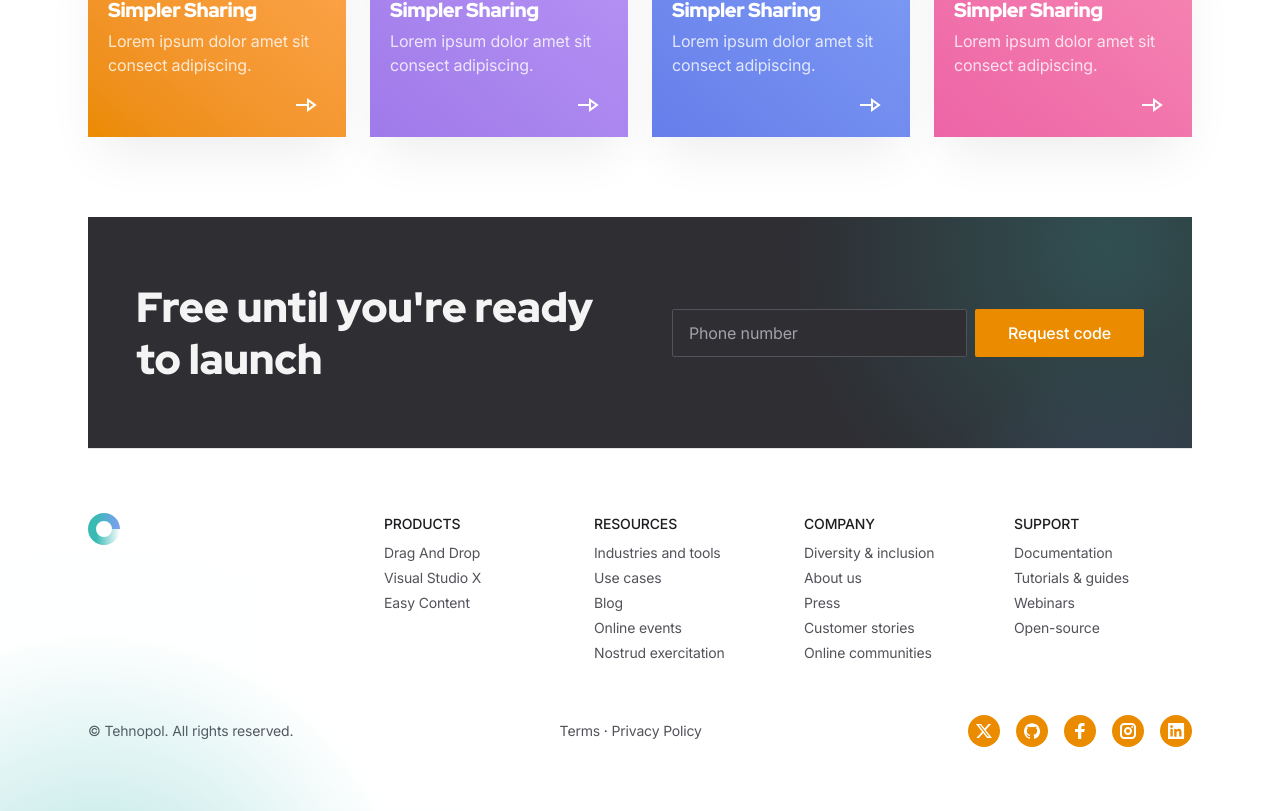
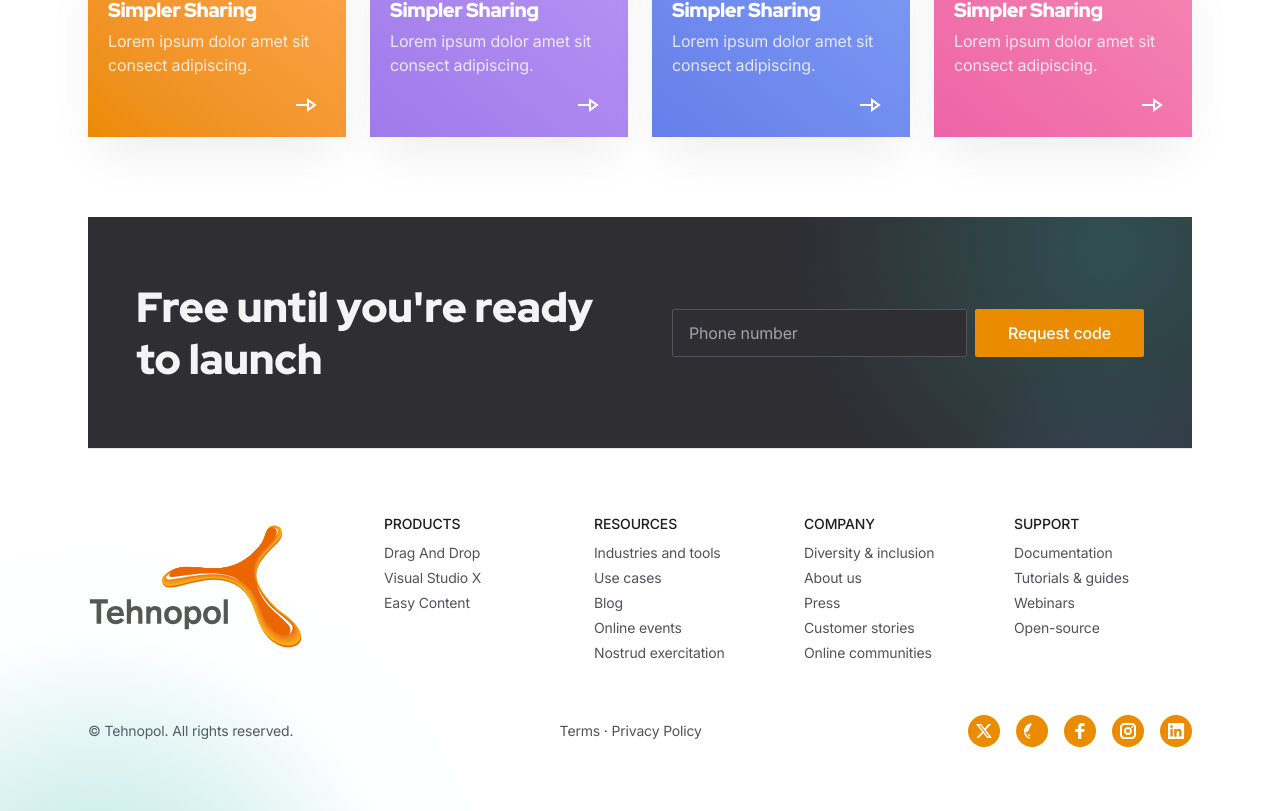
Before and after one commit to artifig/tehnopol-matchmaking, a Next.js app: page / in a window 1280 px wide. Shown: the part 6045-6856 px from the top of the page. Built offline with nearby package versions, Linux system fonts and the light colour scheme.

Commit message:
Refactor Footer to use Logo component and update Logo for customizable className

```diff
--- a/components/ui/footer.tsx
+++ b/components/ui/footer.tsx
@@ -1,4 +1,5 @@
 import Link from 'next/link'
+import Logo from './logo'
 
 export default function Footer() {
   return (
@@ -37,20 +38,7 @@ export default function Footer() {
             <div className="md:col-span-2 lg:col-span-3">
               {/* Logo */}
               <Link className="inline-block" href="/" aria-label="Tehnopol">
-                <svg className="w-8 h-8" viewBox="0 0 32 32" xmlns="http://www.w3.org/2000/svg">
-                  <defs>
-                    <linearGradient x1="26%" y1="100%" x2="100%" y2="100%" id="flogo_a">
-                      <stop stopColor="#3ABAB4" offset="0%" />
-                      <stop stopColor="#7F9CF5" offset="100%" />
-                    </linearGradient>
-                    <linearGradient x1="26%" y1="100%" x2="100%" y2="100%" id="flogo_b">
-                      <stop stopColor="#3ABAB4" offset="0%" />
-                      <stop stopColor="#3ABAB4" stopOpacity="0" offset="100%" />
-                    </linearGradient>
-                  </defs>
-                  <path d="M32 16h-8a8 8 0 10-16 0H0C0 7.163 7.163 0 16 0s16 7.163 16 16z" fill="url(#flogo_a)" />
-                  <path d="M32 16c0 8.837-7.163 16-16 16S0 24.837 0 16h8a8 8 0 1016 0h8z" fill="url(#flogo_b)" />
-                </svg>
+                <Logo className="w-full" />
               </Link>
             </div>
 
@@ -193,7 +181,7 @@ export default function Footer() {
                   aria-label="Github"
                 >
                   <svg className="w-8 h-8 fill-current" viewBox="0 0 32 32" xmlns="http://www.w3.org/2000/svg">
-                    <path d="M16 8.2c-4.4 0-8 3.6-8 8 0 3.5 2.3 6.5 5.5 7.6.4.1.5-.2.5-.4V22c-2.2.5-2.7-1-2.7-1-.4-.9-.9-1.2-.9-1.2-.7-.5.1-.5.1-.5.8.1 1.2.8 1.2.8.7 1.3 1.9.9 2.3.7.1-.5.3-.9.5-1.1-1.8-.2-3.6-.9-3.6-4 0-.9.3-1.6.8-2.1-.1-.2-.4-1 .1-2.1 0 0 .7-.2 2.2.8.6-.2 1.3-.3 2-.3s1.4.1 2 .3c1.5-1 2.2-.8 2.2-.8.4 1.1.2 1.9.1 2.1.5.6.8 1.3.8 2.1 0 3.1-1.9 3.7-3.7 3.9.3.4.6.9.6 1.6v2.2c0 .2.1.5.6.4 3.2-1.1 5.5-4.1 5.5-7.6-.1-4.4-3.7-8-8.1-8z" />
+                    <path d="M16 8.2c-4.4 0-8 3.6-8 8 0 3.5 2.3 6.5 5.5 7.6.4.1.5-.2.5-.4V22c-2.2.5-2.7-1-2.7-1-.4-.9-.9-1.2-.9-1.2-.7-.5.1-.5.1-.5.1-.5.8.1 1.2.8 1.2.8.7 1.3 1.9.9 2.3.7.1-.5.3-.9.5-1.1-1.8-.2-3.6-.9-3.6-4 0-.9.3-1.6.8-2.1-.1-.2-.4-1 .1-2.1 0 0 .7-.2 2.2.8.6-.2 1.3-.3 2-.3s1.4.1 2 .3c1.5-1 2.2-.8 2.2-.8.4 1.1.2 1.9.1 2.1.5.6.8 1.3.8 2.1 0 3.1-1.9 3.7-3.7 3.9.3.4.6.9.6 1.6v2.2c0 .2.1.5.6.4 3.2-1.1 5.5-4.1 5.5-7.6-.1-4.4-3.7-8-8.1-8z" />
                   </svg>
                 </a>
               </li>
--- a/components/ui/logo.tsx
+++ b/components/ui/logo.tsx
@@ -1,6 +1,10 @@
-export default function Logo() {
+interface LogoProps {
+  className?: string;
+}
+
+export default function Logo({ className = "w-8 h-8" }: LogoProps) {
   return (
-    <svg className="w-8 h-8" viewBox="0 0 304.128 201.397" xmlns="http://www.w3.org/2000/svg">
+    <svg className={className} viewBox="0 0 304.128 201.397" xmlns="http://www.w3.org/2000/svg">
       <g fillOpacity="1" fillRule="nonzero" stroke="none" transform="scale(0.16, -0.16) translate(-200, -1400)">
         <path fill="#ec6600" d="M1781.38 1242.45c16.53 27.53 40.52 47.5 77.58 31.98 80.21-33.59 48.95-97.92-2.57-148.87-167.13-165.259-288.58-276.771-7.67-564.591 61.2-62.699 254.96-160.199 224.55-280.867-14.7-58.364-110.66-78.321-181.22-47.883-275.29 118.761-151.74 435.191-428.38 551.16-227.67 95.453-487.666-78.57-583.486-30.078-29.801 15.078-39 53.41-4.301 85.679 210.107 195.39 558.797-125.3 842.447 261.36 35.63 48.57 37.19 99.05 63.05 142.11"/>
         <path fill="#fab50e" d="M1782.65 1257.86c16.65 27.37 48.66 41.05 85.89 26.28 66.13-26.3 35.02-95.05-16.49-145.82-167.03-164.675-288.39-275.773-8.4-562.414 60.97-62.429 254.19-159.511 223.67-279.652-14.76-58.117-110.54-78-180.89-47.707-274.54 118.219-150.85 433.348-426.78 548.828-227.13 95.051-486.806-78.328-582.388-30.051-29.731 15.031-38.871 53.223-4.211 85.36 209.919 194.676 557.579-124.739 841.169 260.496 35.63 48.39 37.22 93.34 68.43 144.68"/>
```
